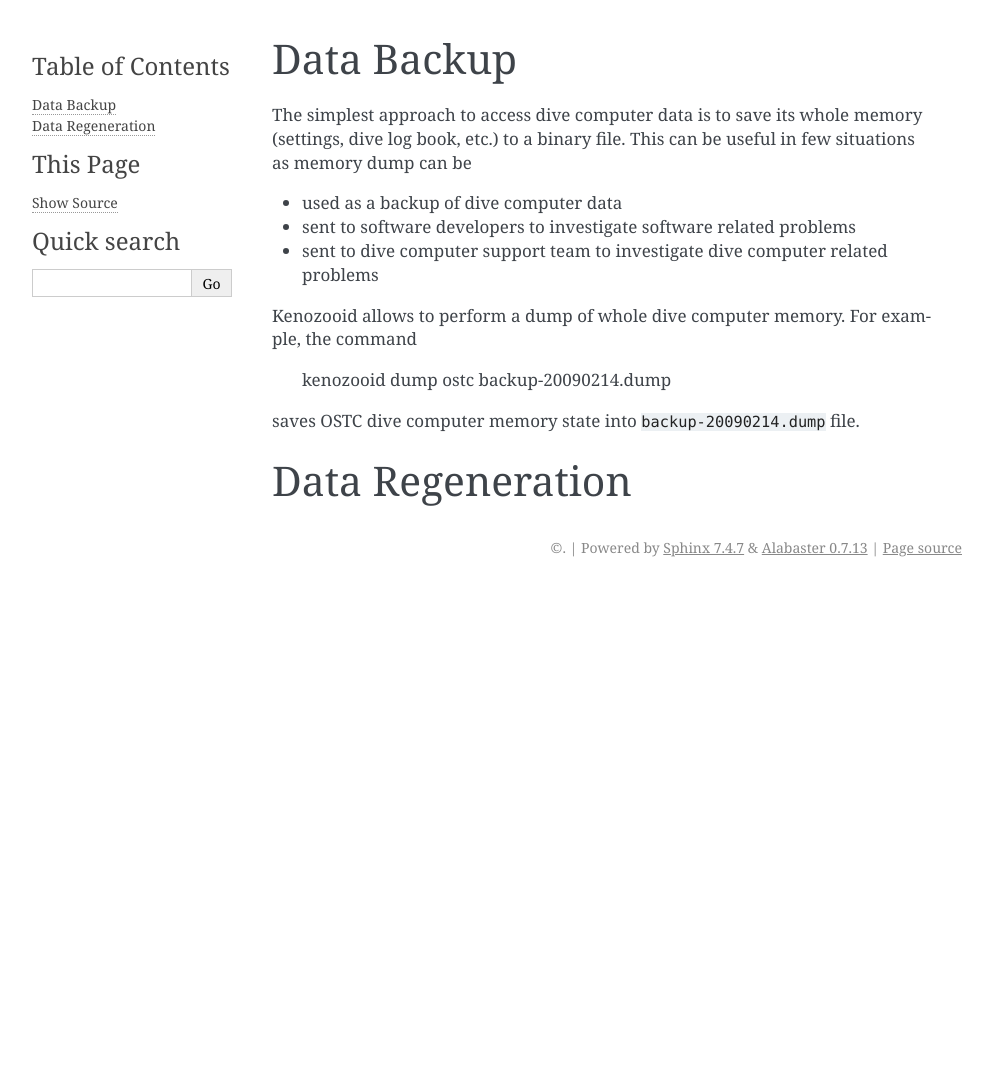
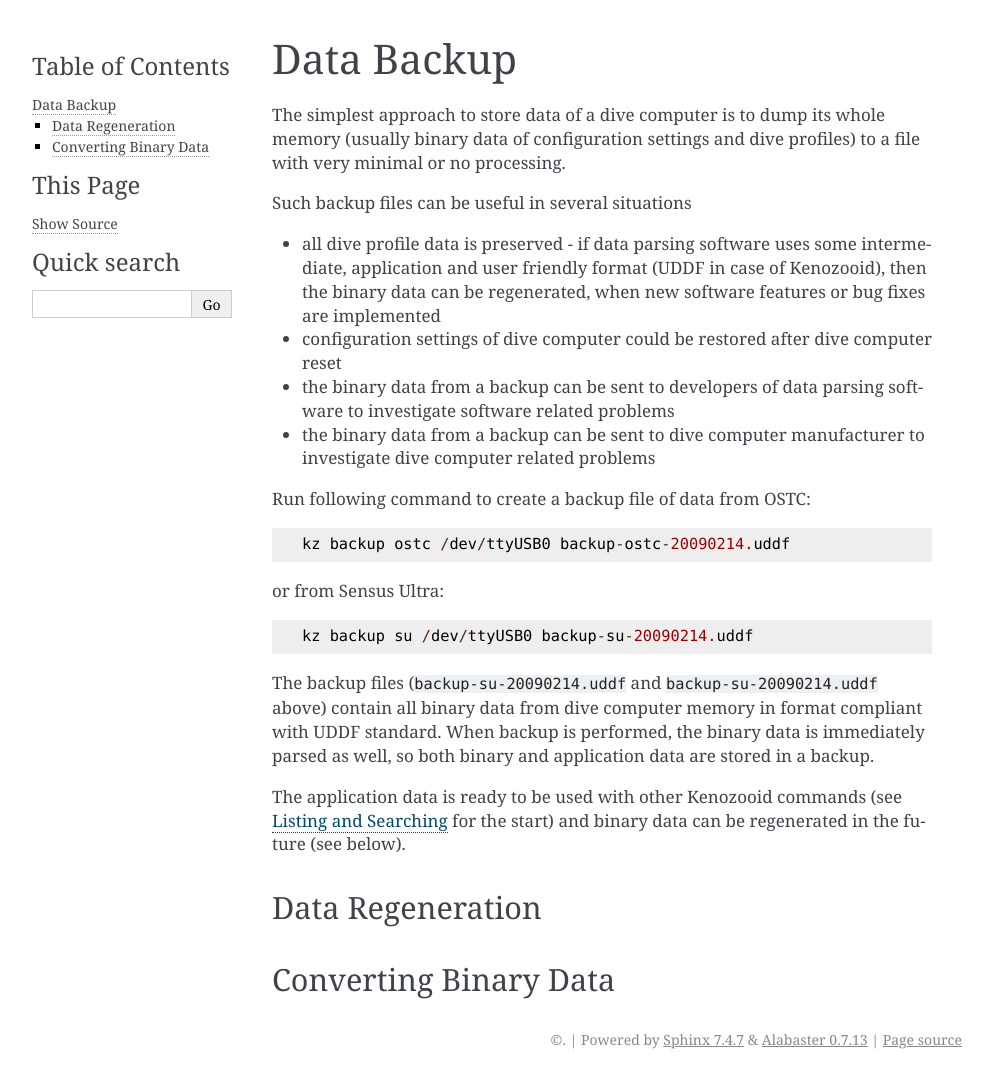
Before and after one commit to gitGNU/gnu_kenozooid, a Sphinx documentation site: the page built from doc/user/backup.rst, in a window 1280 px wide. Shown: the whole page, without its empty margins (148-1140 px from the left). Built offline with Sphinx 7.4.7, drawn with Linux system fonts in a browser that asks for light colours; before the commit the page ends 900 px from its top, so only the background shows below that.

Commit message:
- updated dive computer data backup section to describe current kenozooid   functionality

```diff
--- a/doc/user/backup.rst
+++ b/doc/user/backup.rst
@@ -1,22 +1,44 @@
 Data Backup
 -----------
-The simplest approach to access dive computer data is to save its whole
-memory (settings, dive log book, etc.) to a binary file. This can be useful
-in few situations as memory dump can be
+The simplest approach to store data of a dive computer is to dump its
+whole memory (usually binary data of configuration settings and dive
+profiles) to a file with very minimal or no processing.
 
-- used as a backup of dive computer data
-- sent to software developers to investigate software related problems
-- sent to dive computer support team to investigate dive computer related
-  problems
+Such backup files can be useful in several situations
 
-Kenozooid allows to perform a dump of whole dive computer memory. For
-example, the command
+- all dive profile data is preserved - if data parsing software uses
+  some intermediate, application and user friendly format (UDDF in case of
+  Kenozooid), then the binary data can be regenerated, when new software
+  features or bug fixes are implemented
+- configuration settings of dive computer could be restored after dive
+  computer reset
+- the binary data from a backup can be sent to developers of data parsing
+  software to investigate software related problems
+- the binary data from a backup can be sent to dive computer manufacturer
+  to investigate dive computer related problems
 
-    kenozooid dump ostc backup-20090214.dump
+Run following command to create a backup file of data from OSTC::
 
-saves OSTC dive computer memory state into ``backup-20090214.dump`` file.
+    kz backup ostc /dev/ttyUSB0 backup-ostc-20090214.uddf
+
+or from Sensus Ultra::
+
+    kz backup su /dev/ttyUSB0 backup-su-20090214.uddf
+
+The backup files (``backup-su-20090214.uddf`` and ``backup-su-20090214.uddf``
+above) contain all binary data from dive computer memory in format
+compliant with UDDF standard. When backup is performed, the binary data
+is immediately parsed as well, so both binary and application data are
+stored in a backup.
+
+The application data is ready to be used with other Kenozooid commands (see
+:ref:`logbook-ls` for the start) and binary data can be regenerated in the
+future (see below).
 
 Data Regeneration
------------------
+^^^^^^^^^^^^^^^^^
+
+Converting Binary Data
+^^^^^^^^^^^^^^^^^^^^^^
 
 .. vim: sw=4:et:ai
--- a/doc/user/logbook.rst
+++ b/doc/user/logbook.rst
@@ -2,6 +2,8 @@ Dive Logbook
 ============
 Kenozooid supports basic dive logbook functionality, which allows to list,
 search, add and remove dives, buddies and dive sites.
+
+.. _logbook-ls:
 
 Listing and Searching
 ---------------------
```
